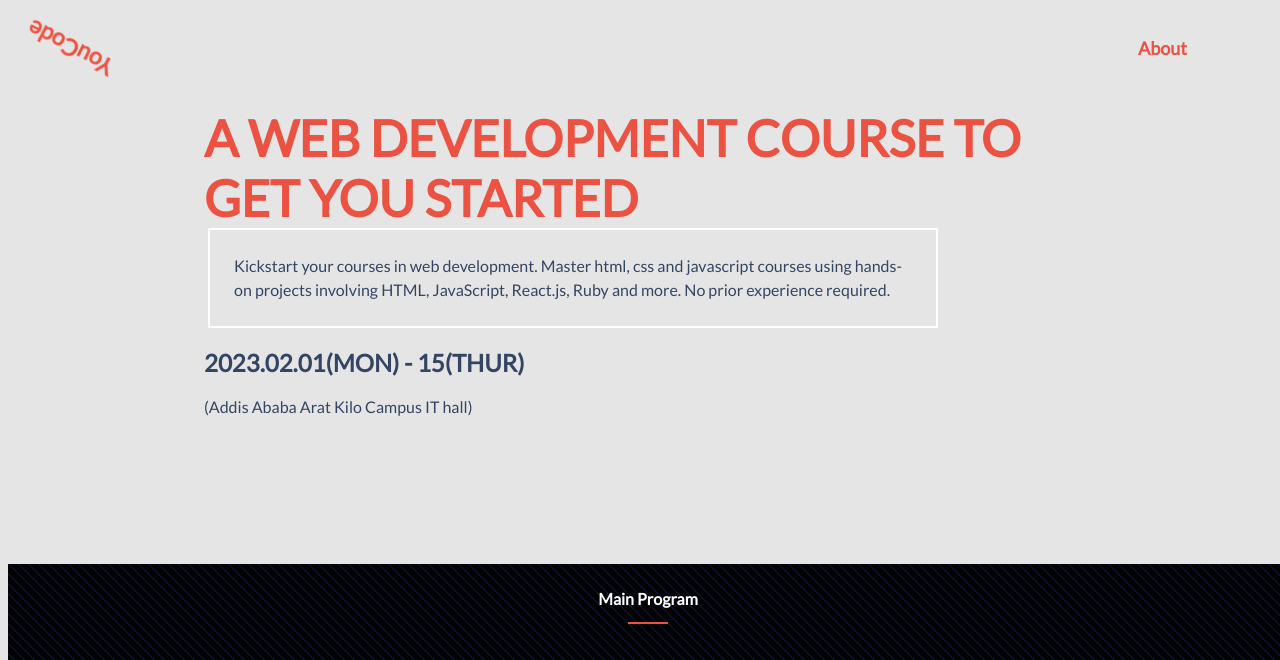
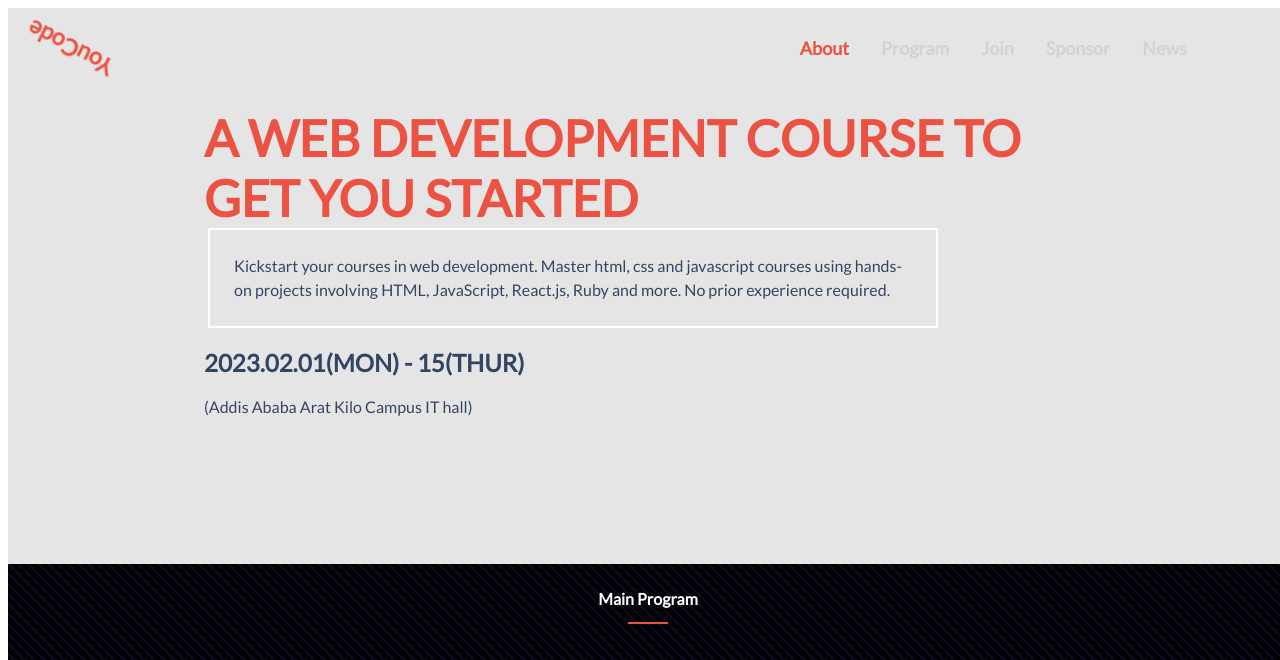
Before and after one commit to ezraermy/youcode-web-dev-courses, a website: page index.html in a window 1280 px wide. Shown: the top 660 px of the page. Drawn offline with Linux system fonts and the light colour scheme.

Commit message:
Fix navigation bar menu items and about page

```diff
--- a/css/desktop-version.css
+++ b/css/desktop-version.css
@@ -9,7 +9,7 @@
     align-items: center;
     flex-direction: column;
     font-family: 'Lato', sans-serif;
-    background: #e5e5e5;
+    background: #fff;
   }
 
   #navbar {
@@ -36,7 +36,7 @@
     display: flex;
     align-items: center;
     list-style: none;
-    gap: 1rem;
+    gap: 2rem;
     margin-right: 10%;
   }
 
@@ -55,6 +55,8 @@
 
   #main-page {
     background: #e5e5e5;
+    padding-bottom: 40px;
+    margin-bottom: -31px;
   }
 
   .headline {
@@ -295,7 +297,7 @@
     display: flex;
     flex-direction: column;
     background: #f2f2f2;
-    margin-top: 20px;
+    margin-top: 60px;
   }
 
   .about-page-title {
--- a/css/mobile-version.css
+++ b/css/mobile-version.css
@@ -37,8 +37,8 @@ body {
   color: white;
   text-decoration: none;
   font-weight: 600;
-  font-size: 32px;
-  line-height: 44px;
+  font-size: 24px;
+  line-height: 20px;
 }
 
 .menuItem:hover {
@@ -258,6 +258,8 @@ hr {
   display: flex;
   flex-direction: column;
   background: #f2f2f2;
+  margin-top: 45px;
+  padding-top: 30px;
 }
 
 .about-page-title {
--- a/index.html
+++ b/index.html
@@ -19,9 +19,17 @@
         <a class="my-logo" href="#headline">YouCode</a>
         <ul class="menu">
           <li><a class="menuItem" href="#about-course">About</a></li>
+          <li><a class="menuItem" href="#" style="color: lightgray">Program</a></li>
+          <li><a class="menuItem" href="#" style="color: lightgray">Join</a></li>
+          <li><a class="menuItem" href="#" style="color: lightgray">Sponsor</a></li>
+          <li><a class="menuItem" href="#" style="color: lightgray">News</a></li>
         </ul>
         <ul class="desktop-menu">
           <li><a class="" href="#about-course">About</a></li>
+          <li><a class="" href="#"style="color: lightgray">Program</a></li>
+          <li><a class="" href="#" style="color: lightgray">Join</a></li>
+          <li><a class="" href="#" style="color: lightgray">Sponsor</a></li>
+          <li><a class="" href="#" style="color: lightgray">News</a></li>
          </ul>
         <button class="hamburger">
           <i class="menuIcon material-icons">menu</i>
@@ -94,7 +102,7 @@
       </footer>
     </section>
 
-  <!-- About myself section -->
+  <!-- About page section -->
   <section id="about-course" class="about-page">
     <div class="about-page-card">
         <h2 class="about-page-title">
```
